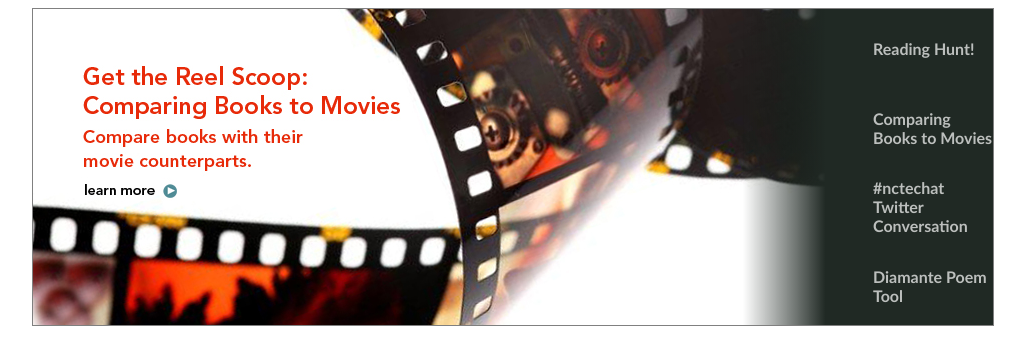
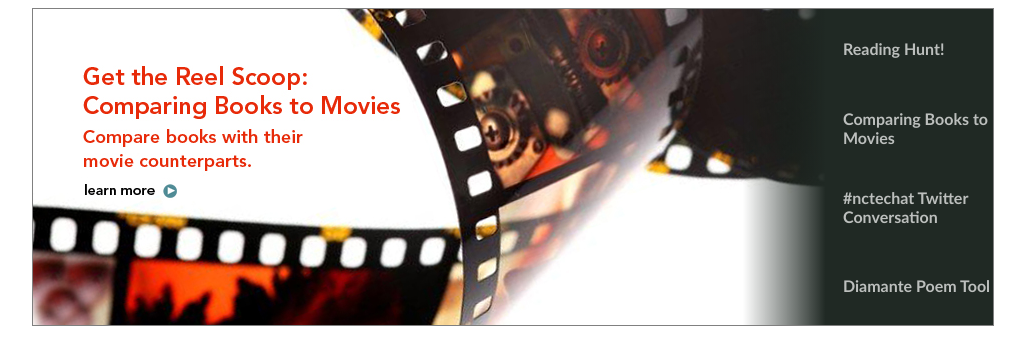
Before and after one commit to travisaxton/slick, a plain HTML site: page index.html in a window 1280 px wide. Shown: the whole page, without its empty margins (127-1152 px from the left). Drawn offline with nearby package versions, Linux system fonts and the light colour scheme.

Commit message:
little breathing room for titles

```diff
--- a/css/ncte-homepage-slider.css
+++ b/css/ncte-homepage-slider.css
@@ -20,7 +20,7 @@
   top: 0;
   right: 0;
   width: 250px;
-  padding-left: 130px;
+  padding-left: 100px;
   z-index: 1;
   color: white;
 }
```
